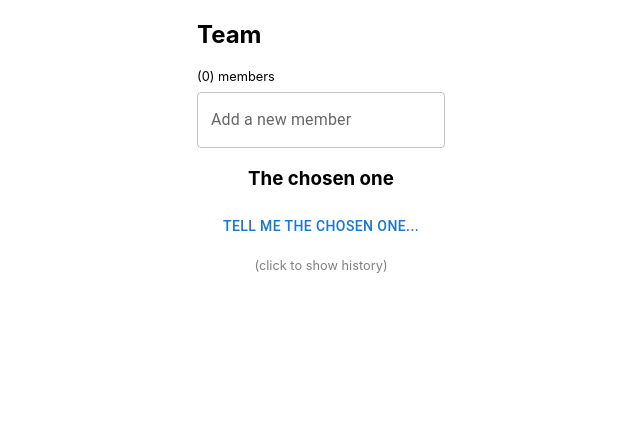
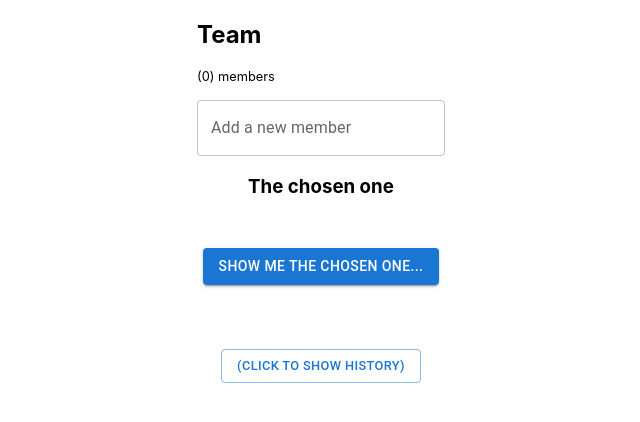
Before and after one commit to dtgoitia/whose-turn-is-it, a React (Create React App) app in the folder webapp/: page / in a window 1280 px wide. Shown: the top 422 px of the page, without its empty margins (319-959 px from the left). Built offline with nearby package versions, Linux system fonts and the light colour scheme; the HTML template or start-up script is replaced by a standard one.

Commit message:
Tidy up page style

```diff
--- a/webapp/src/App.tsx
+++ b/webapp/src/App.tsx
@@ -19,11 +19,18 @@ const Page = styled.div`
   justify-content: flex-start;
   align-items: center;
   height: 100vh;
+
+  margin: 0 auto;
+  padding: 0 2rem;
+  max-width: 800px;
 `;
 
-const ShowHistory = styled.p`
+const ShowChosenOne = styled(Button)`
+  margin: 2rem 0;
+`;
+const ShowHistory = styled(Button)`
   font-size: 0.8rem;
-  opacity: 0.5;
+  margin: 2rem 0;
 `;
 
 function App() {
@@ -57,14 +64,15 @@ function App() {
 
       <h3>The chosen one</h3>
       <TheChosenOne person={chosen} />
-      <Button
+      <ShowChosenOne
+        variant="contained"
         onSubmit={handleAssignRandomMember}
         onClick={handleAssignRandomMember}
       >
-        Tell me the chosen one...
-      </Button>
+        Show me the chosen one...
+      </ShowChosenOne>
 
-      <ShowHistory onClick={handleShowHideHistory}>
+      <ShowHistory variant="outlined" onClick={handleShowHideHistory}>
         (click to {showHistory ? "hide" : "show"} history)
       </ShowHistory>
       {showHistory ? <History history={history} /> : null}
--- a/webapp/src/Team.tsx
+++ b/webapp/src/Team.tsx
@@ -9,7 +9,7 @@ const Count = styled.div`
 
 const Names = styled.div`
   font-size: 1.2rem;
-  margin-bottom: 0.5rem;
+  margin-bottom: 1rem;
 `;
 
 interface Props {
@@ -20,14 +20,21 @@ export default function Team({ team, add }: Props) {
   const count = [...team].length;
   const names = [...team].sort().join(", ");
 
-  const [name, setName] = useState<string>("");
+  const [name, setName] = useState<string | null>(null);
   function handleNameChange(event: any) {
     setName(event.target.value);
   }
   function handleSubmit(event: any) {
     event.preventDefault(); // Do not refresh page
+    if (!name) return;
+
     add(name);
+    setName("");
   }
+
+  // const value = name === "" ? undefined : name;
+  const value = name;
+  console.dir(value);
 
   return (
     <Box component="form" noValidate onSubmit={handleSubmit}>
@@ -37,8 +44,7 @@ export default function Team({ team, add }: Props) {
       <div>
         <TextField
           label="Add a new member"
-          value={name ? name : undefined}
-          placeholder="name"
+          value={value}
           onChange={handleNameChange}
         />
       </div>
```
